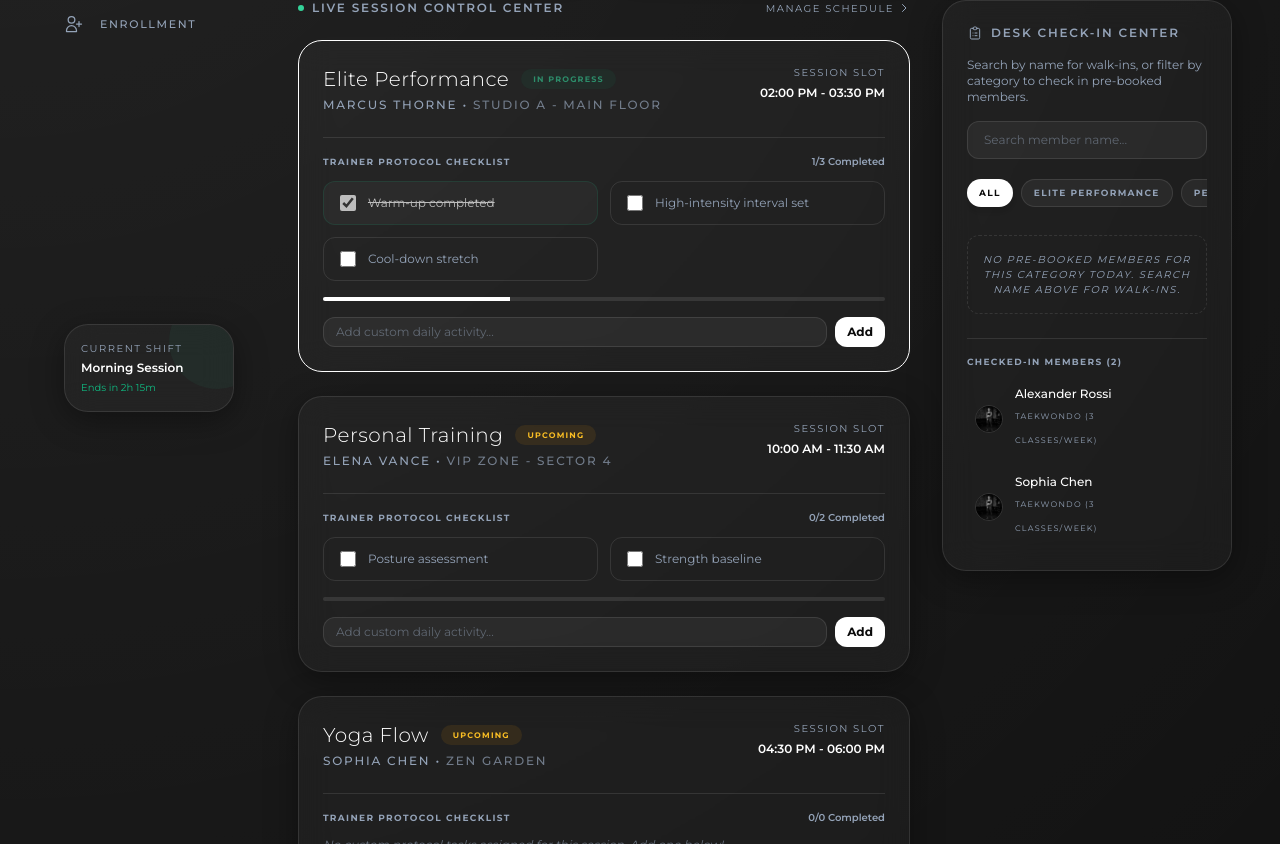
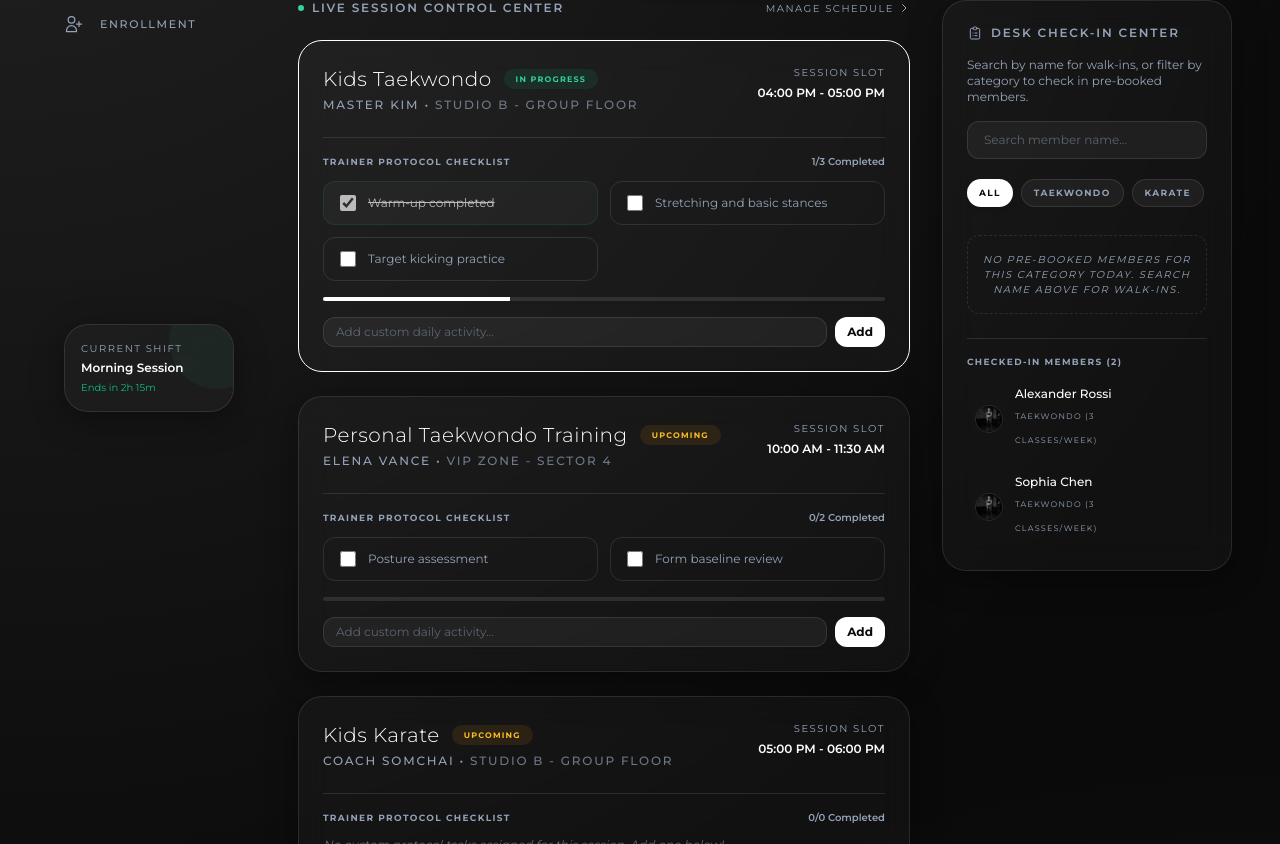
Before and after one commit to Bigu-16/Gym-membership, a React (Vite) app: page / in a window 1280 px wide. Shown: the part 356-1200 px from the top of the page. Built offline with nearby package versions, Linux system fonts and the light colour scheme.

Commit message:
feat: update gym session offerings to martial arts focus and improve schedule parsing logic

```diff
--- a/src/App.jsx
+++ b/src/App.jsx
@@ -12,22 +12,22 @@ import { GROUP_SCHEDULE_SLOTS } from './config/scheduleConfig';
 const MOCK_SESSIONS = [
   {
     id: 1,
-    title: 'Elite Performance',
-    trainer: 'Marcus Thorne',
-    location: 'Studio A - Main Floor',
-    start: setMinutes(setHours(new Date(), 14), 0),
-    end: setMinutes(setHours(new Date(), 15), 30),
+    title: 'Kids Taekwondo',
+    trainer: 'Master Kim',
+    location: 'Studio B - Group Floor',
+    start: setMinutes(setHours(new Date(), 16), 0),
+    end: setMinutes(setHours(new Date(), 17), 0),
     status: 'in-progress',
     type: 'group',
     checklist: [
       { id: 1, text: 'Warm-up completed', checked: true },
-      { id: 2, text: 'High-intensity interval set', checked: false },
-      { id: 3, text: 'Cool-down stretch', checked: false }
+      { id: 2, text: 'Stretching and basic stances', checked: false },
+      { id: 3, text: 'Target kicking practice', checked: false }
     ]
   },
   {
     id: 2,
-    title: 'Personal Training',
+    title: 'Personal Taekwondo Training',
     trainer: 'Elena Vance',
     location: 'VIP Zone - Sector 4',
     start: setMinutes(setHours(addDays(new Date(), 1), 10), 0),
@@ -36,15 +36,15 @@ const MOCK_SESSIONS = [
     type: 'personal',
     checklist: [
       { id: 1, text: 'Posture assessment', checked: false },
-      { id: 2, text: 'Strength baseline', checked: false }
+      { id: 2, text: 'Form baseline review', checked: false }
     ]
   },
   {
     id: 3,
-    title: 'Yoga Flow',
-    trainer: 'Sophia Chen',
-    location: 'Zen Garden',
-    start: setMinutes(setHours(new Date(), 16), 30),
+    title: 'Kids Karate',
+    trainer: 'Coach Somchai',
+    location: 'Studio B - Group Floor',
+    start: setMinutes(setHours(new Date(), 17), 0),
     end: setMinutes(setHours(new Date(), 18), 0),
     status: 'upcoming',
     type: 'group',
@@ -149,7 +149,7 @@ const App = () => {
     newMembers.forEach(member => {
       if (member.trainingType === 'group' && member.schedule?.slot) {
         setScheduleTemplates(prev => prev.map(template => {
-          const slotText = `${template.days} @ ${template.time}`;
+          const slotText = `${template.className || 'General Class'}: ${template.days} @ ${template.time}`;
           if (slotText === member.schedule.slot) {
             return {
               ...template,
--- a/src/components/DashboardOverview.jsx
+++ b/src/components/DashboardOverview.jsx
@@ -58,10 +58,10 @@ const DashboardOverview = ({ members, sessions, setSessions, scheduleTemplates =
 
       // Assign premium trainer based on class type
       let trainer = "Marcus Thorne";
-      if (templateTitle.includes("yoga")) trainer = "Sophia Chen";
+      if (templateTitle.includes("karate")) trainer = "Coach Somchai";
       if (templateTitle.includes("taekwondo")) trainer = "Master Kim";
-      if (templateTitle.includes("muay") || templateTitle.includes("thai")) trainer = "Coach Somchai";
-      if (templateTitle.includes("fitness")) trainer = "Elena Vance";
+      if (templateTitle.includes("kickboxing")) trainer = "Elena Vance";
+      if (templateTitle.includes("fitness") || templateTitle.includes("zumba")) trainer = "Marcus Thorne";
 
       return {
         id: `template-${template.id}`,
@@ -88,9 +88,11 @@ const DashboardOverview = ({ members, sessions, setSessions, scheduleTemplates =
     if (!session) return 'General';
     const title = (session.title || '').toLowerCase();
     if (title.includes('taekwondo')) return 'Taekwondo';
+    if (title.includes('karate')) return 'Karate';
+    if (title.includes('kickboxing')) return 'Kickboxing';
+    if (title.includes('kung fu')) return 'Kung Fu';
     if (title.includes('yoga')) return 'Yoga';
-    if (title.includes('muay') || title.includes('thai')) return 'Muay Thai';
-    if (title.includes('fitness')) return 'Fitness';
+    if (title.includes('zumba') || title.includes('fitness')) return 'Fitness';
     if (title.includes('personal') || title.includes('trainer')) return 'Personal Training';
     if (title.includes('elite') || title.includes('performance')) return 'Elite Performance';
     return 'General';
--- a/src/components/EnrollmentForm.jsx
+++ b/src/components/EnrollmentForm.jsx
@@ -155,15 +155,44 @@ const EnrollmentForm = ({ onEnroll, scheduleTemplates = [] }) => {
             ]
           });
         } else if (schedule.slot) {
-          // For group training, we could add them to an existing slot or create a session if it doesn't exist
-          // For this demo, we'll create a session that matches their selected slot
+          // Parse slotText, e.g. "Kids Taekwondo: Mon, Wed, Fri @ 4:00 PM - 5:00 PM"
+          let title = t.service;
+          let startTimeStr = '16:00';
+          let endTimeStr = '17:00';
+
+          if (schedule.slot.includes(' @ ')) {
+            const parts = schedule.slot.split(' @ ');
+            const headerParts = parts[0].split(': ');
+            title = headerParts[0] || t.service;
+            const timeStr = parts[1]; // "4:00 PM - 5:00 PM"
+            if (timeStr && timeStr.includes(' - ')) {
+              const timeParts = timeStr.split(' - ');
+              const format12hTo24h = (t12) => {
+                const parts12 = t12.trim().split(' ');
+                const timeStrPart = parts12[0];
+                const modifier = parts12[1];
+                let [hours, minutes] = timeStrPart.split(':');
+                if (hours === '12') hours = '00';
+                if (modifier === 'PM') hours = String(parseInt(hours, 10) + 12);
+                return `${hours.padStart(2, '0')}:${minutes}`;
+              };
+              startTimeStr = format12hTo24h(timeParts[0]);
+              endTimeStr = format12hTo24h(timeParts[1]);
+            }
+          }
+
+          const startHours = parseInt(startTimeStr.split(':')[0], 10);
+          const startMins = parseInt(startTimeStr.split(':')[1], 10);
+          const endHours = parseInt(endTimeStr.split(':')[0], 10);
+          const endMins = parseInt(endTimeStr.split(':')[1], 10);
+
           allSessions.push({
             id: Math.random(),
-            title: t.service,
+            title: title,
             trainer: 'Group Coach',
             location: 'Main Studio',
-            start: new Date(new Date().setHours(16, 0, 0, 0)), // Default to 4 PM today for demo
-            end: new Date(new Date().setHours(17, 30, 0, 0)),
+            start: new Date(new Date().setHours(startHours, startMins, 0, 0)),
+            end: new Date(new Date().setHours(endHours, endMins, 0, 0)),
             status: 'upcoming',
             type: 'group',
             checklist: []
```
